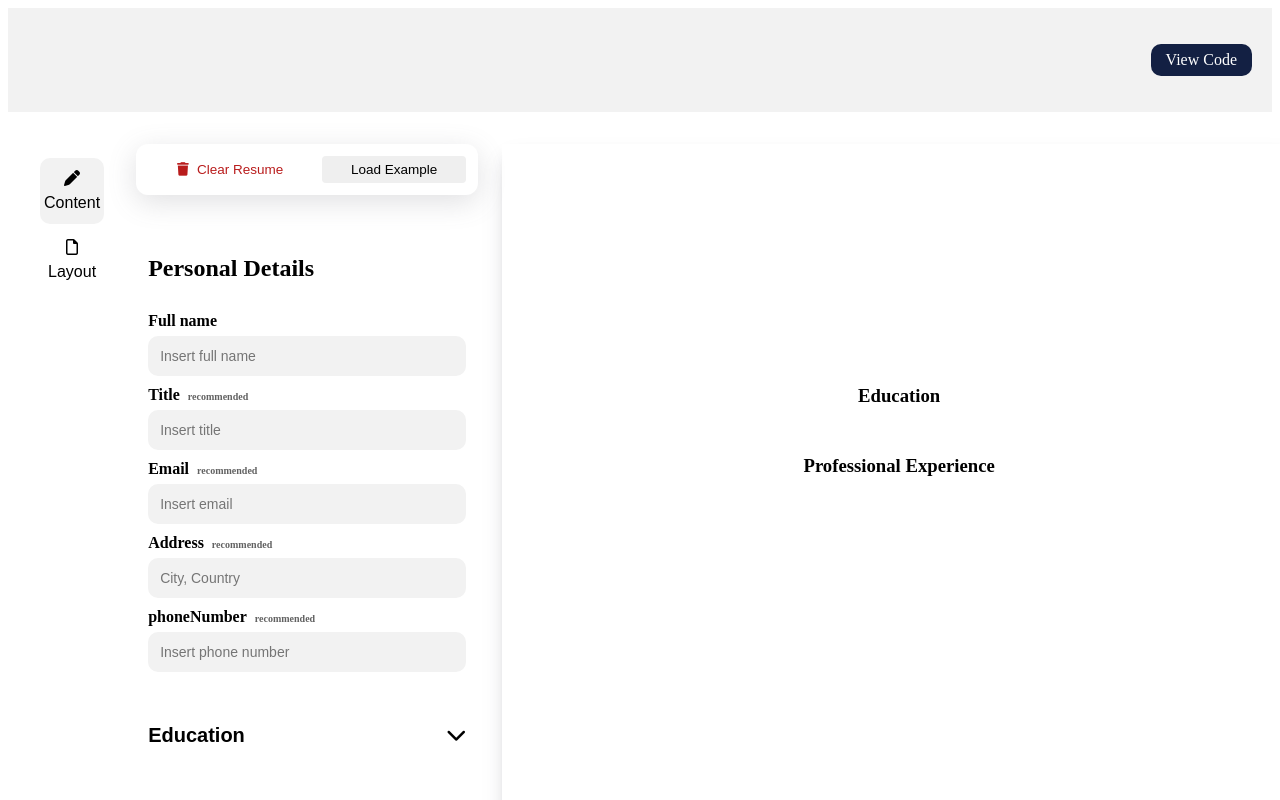
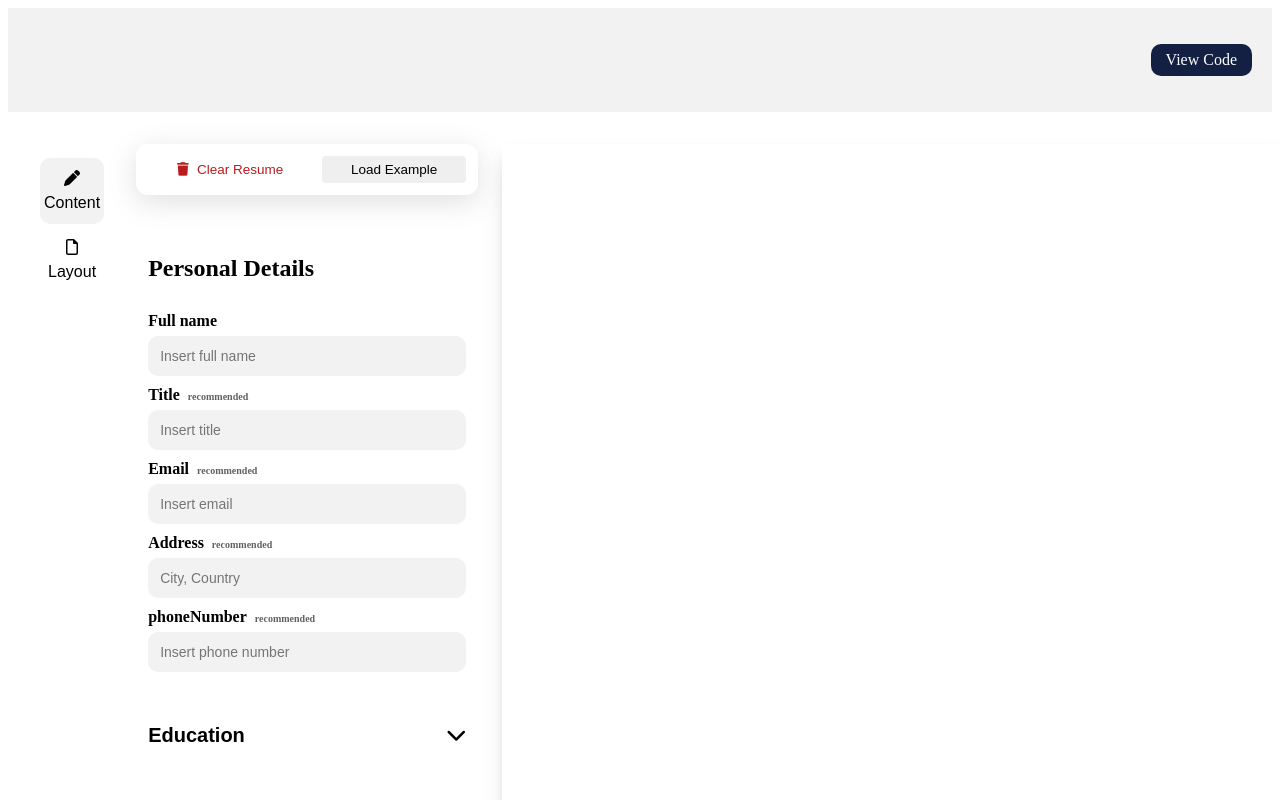
Before and after one commit to Alme08/curriculum-vitae-application, a React (Vite) app: page / in a window 1280 px wide. Shown: the top 800 px of the page. Built offline with nearby package versions, Linux system fonts and the light colour scheme; the HTML template or start-up script is replaced by a standard one.

Commit message:
Add conditional render to h3

```diff
--- a/src/components/CvTemplate/MainTemplate.jsx
+++ b/src/components/CvTemplate/MainTemplate.jsx
@@ -5,7 +5,7 @@ function MainTemplate({educations, experiences}) {
     return(
         <div>
             <div className="education-info-section resume-section">
-                <h3 className="header-text">Education</h3>
+                {educations.length > 0 && <h3 className="header-text">Education</h3>}
 
                     {educations.map((education) => {
                         if (education.hidden === false) {
@@ -27,7 +27,7 @@ function MainTemplate({educations, experiences}) {
 
 
             <div className="experience-info-section resume-section">
-                <h3 className="header-text">Professional Experience</h3>
+                {experiences.length > 0 && <h3 className="header-text">Professional Experience</h3>}
                 {experiences.map((experience) => {
                     if (experience.hidden === false) {
                         return(
```
